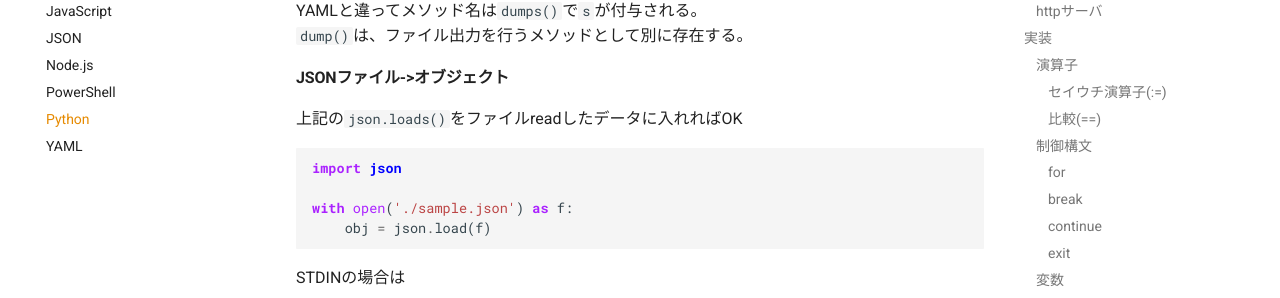
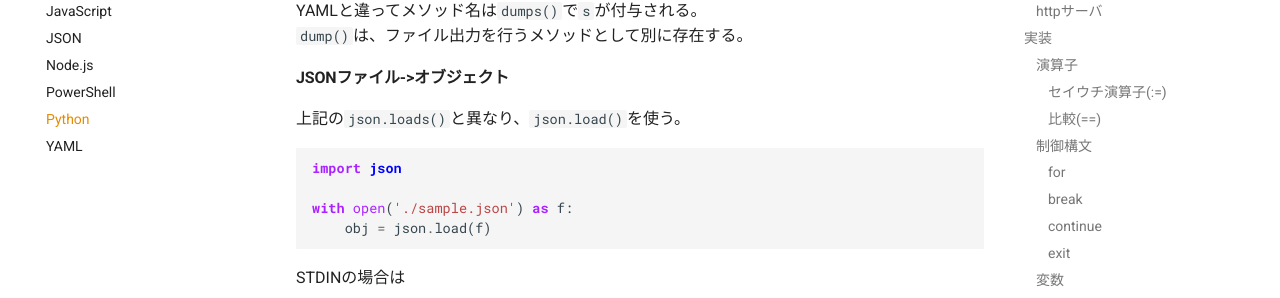
Before and after one commit to zaki-lknr/docs, an MkDocs documentation site: the page built from docs/lang/python.md, in a window 1280 px wide and 900 px high, scrolled down 8601 px. Shown: the part 151-449 px from the top of the window. Built offline with MkDocs 1.6.1 and Material for MkDocs 9.7.7, drawn with Linux system fonts in a browser that asks for light colours; comment, search, counter and statistics services are not loaded.

Commit message:
fix: lang/python: json.loads() -> json.load()

````diff
--- a/docs/lang/python.md
+++ b/docs/lang/python.md
@@ -458,7 +458,7 @@ YAMLと違ってメソッド名は`dumps()`で`s`が付与される。
 
 #### JSONファイル->オブジェクト
 
-上記の`json.loads()`をファイルreadしたデータに入れればOK
+上記の`json.loads()`と異なり、`json.load()`を使う。
 
 ```python
 import json
````
